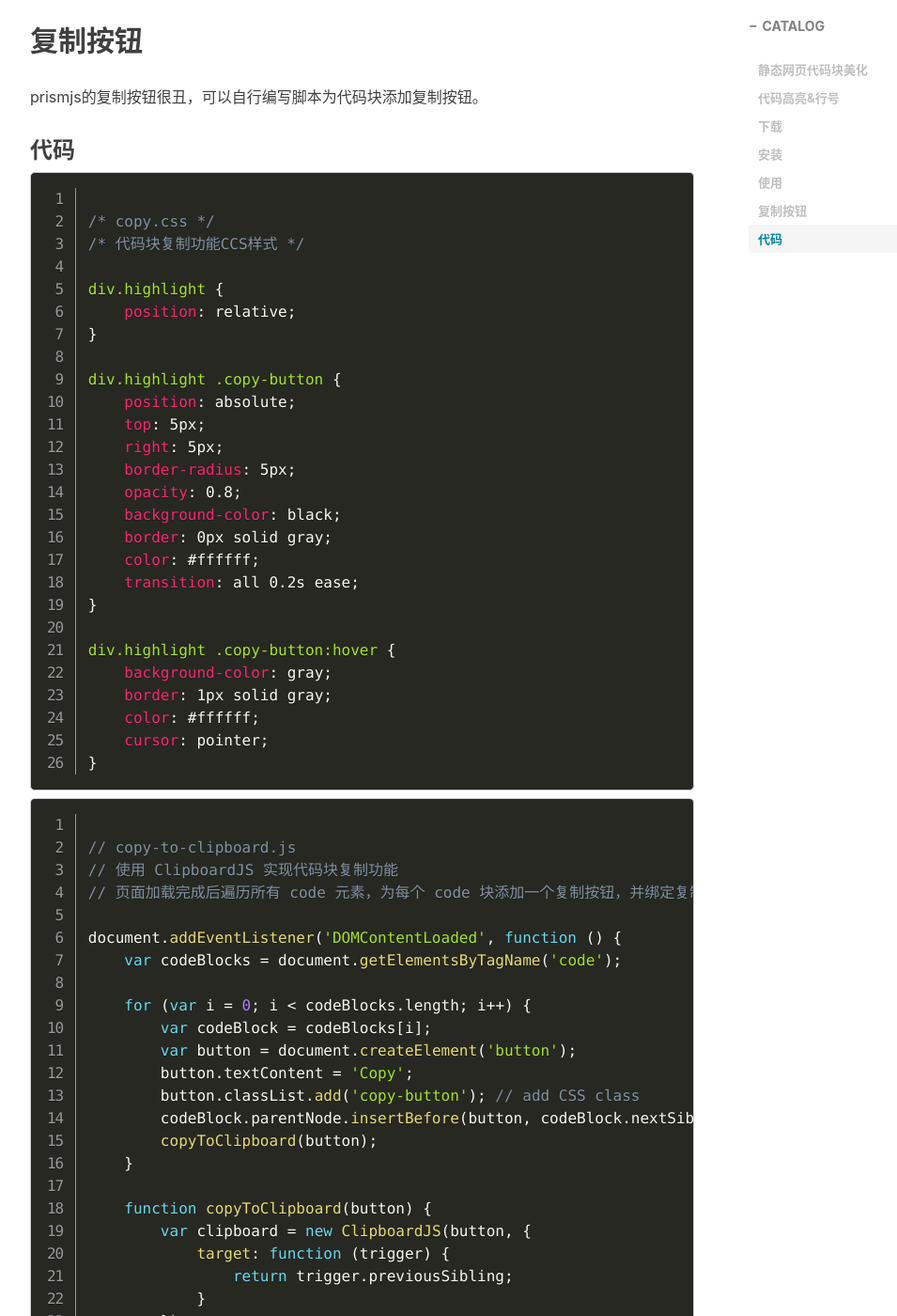
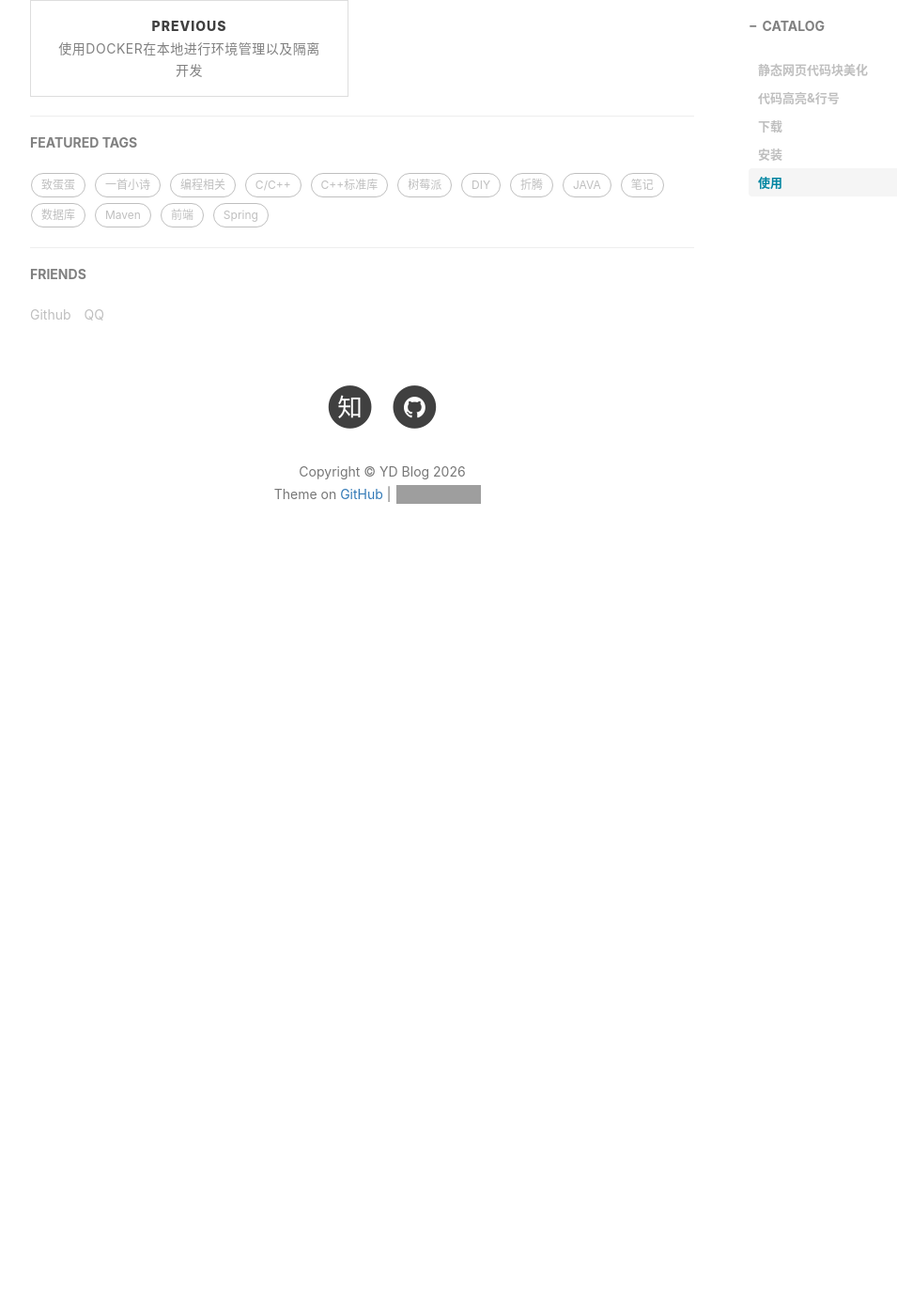
Before and after one commit to devilYD/devilYD.github.io, a Jekyll site: the page built from _posts/2026-03-08-Jekyll静态网页代码块美化.md, in a window 1280 px wide and 1400 px high, scrolled down 2028 px. Shown: the whole window at 94% size, without its empty margins (233-1188 px from the left). Built offline with Jekyll 4.4.1, drawn with Linux system fonts in a browser that asks for light colours; nearby versions of some CDN libraries; comment, search, counter and statistics services are not loaded; after the commit the page ends 2658 px from its top, so only the background shows below that; some of the changed text lies outside the part shown; grey boxes are pictures that could not be loaded.

Commit message:
更新: 2026-03-08 23:00:37

````diff
--- a/_posts/2026-03-08-Jekyll静态网页代码块美化.md
+++ b/_posts/2026-03-08-Jekyll静态网页代码块美化.md
@@ -35,7 +35,6 @@ Jekyll官方文档中描述的方案虽然能够支持代码高亮，但是支
 下载好==prism.js==和==prism.css==文件后，将==prism.js==文件放到项目的==js==目录下，将==prism.css==放到项目的css目录下，并在==_include/head.html==添加如下代码：
 
 ```html
-
 <!-- line number for code block -->
 <script src="/js/prism.js"></script>
 <link rel="stylesheet" href="/css/prism.css">
@@ -44,7 +43,6 @@ Jekyll官方文档中描述的方案虽然能够支持代码高亮，但是支
 在==_include/footer.html==添加如下代码：
 
 ```js
-
 <!-- line number for code block -->
 <script>
 var pres = document.getElementsByTagName("pre");
@@ -60,76 +58,3 @@ for(var i = 0; i < pres.length; i++){
 ### 使用
 
 正常在markdown文档中使用代码块即可
-
-## 复制按钮
-
-prismjs的复制按钮很丑，可以自行编写脚本为代码块添加复制按钮。
-
-### 代码
-
-```CSS
-
-/* copy.css */
-/* 代码块复制功能CCS样式 */
-
-div.highlight {
-    position: relative;
-}
-
-div.highlight .copy-button {
-    position: absolute;
-    top: 5px;
-    right: 5px;
-    border-radius: 5px;
-    opacity: 0.8;
-    background-color: black;
-    border: 0px solid gray;
-    color: #ffffff;
-    transition: all 0.2s ease;
-}
-
-div.highlight .copy-button:hover {
-    background-color: gray;
-    border: 1px solid gray;
-    color: #ffffff;
-    cursor: pointer;
-}
-```
-
-```js
-
-// copy-to-clipboard.js
-// 使用 ClipboardJS 实现代码块复制功能
-// 页面加载完成后遍历所有 code 元素，为每个 code 块添加一个复制按钮，并绑定复制事件
-
-document.addEventListener('DOMContentLoaded', function () {
-    var codeBlocks = document.getElementsByTagName('code');
-
-    for (var i = 0; i < codeBlocks.length; i++) {
-        var codeBlock = codeBlocks[i];
-        var button = document.createElement('button');
-        button.textContent = 'Copy';
-        button.classList.add('copy-button'); // add CSS class
-        codeBlock.parentNode.insertBefore(button, codeBlock.nextSibling);
-        copyToClipboard(button);
-    }
-
-    function copyToClipboard(button) {
-        var clipboard = new ClipboardJS(button, {
-            target: function (trigger) {
-                return trigger.previousSibling;
-            }
-        });
-        clipboard.on('success', function (e) {
-            e.clearSelection();
-            button.textContent = 'Copied!';
-            setTimeout(() => {
-                button.textContent = 'Copy';
-            }, 1000);
-        });
-        clipboard.on('error', function (e) {
-            console.error('复制失败:', e.action);
-        });
-    }
-});
-```
````
Also changed, not shown: _posts/2023-2-20-关于Java多线程.md (+1 -0 lines), .obsidian/workspace.json.
